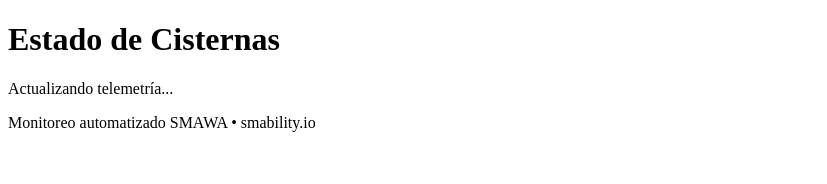
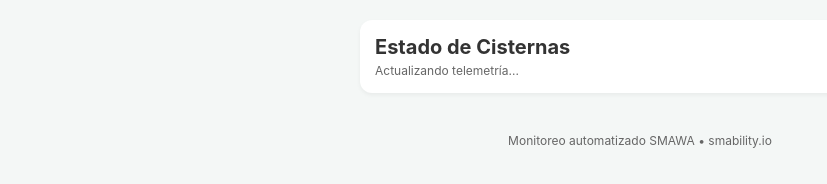
Before and after one commit to Kilobato04/smawa-telegram-alert, a website: page public/index.html in a window 1280 px wide. Shown: the whole page, without its empty margins (0-827 px from the left). Drawn offline with Linux system fonts and the light colour scheme.

Commit message:
Update water-panel.css

```diff
--- a/public/assets/css/water-panel.css
+++ b/public/assets/css/water-panel.css
@@ -1 +1,88 @@
-xx
+:root {
+    --bg-color: #f4f7f6;
+    --card-bg: #ffffff;
+    --primary-blue: #007acc;
+    --text-main: #333333;
+    --text-muted: #666666;
+    --alert-red: #e74c3c;
+    --ok-green: #2ecc71;
+}
+
+body {
+    margin: 0;
+    font-family: -apple-system, BlinkMacSystemFont, "Segoe UI", Roboto, sans-serif;
+    background-color: var(--bg-color);
+    display: flex;
+    justify-content: center;
+}
+
+.water-dashboard-container {
+    width: 600px;
+    background: var(--bg-color);
+    padding: 20px;
+    box-sizing: border-box;
+}
+
+.dashboard-header {
+    display: flex;
+    align-items: center;
+    margin-bottom: 20px;
+    background: var(--card-bg);
+    padding: 15px;
+    border-radius: 12px;
+    box-shadow: 0 2px 4px rgba(0,0,0,0.05);
+}
+
+.header-titles h1 {
+    margin: 0;
+    font-size: 20px;
+    color: var(--text-main);
+}
+
+.header-titles p {
+    margin: 4px 0 0 0;
+    font-size: 12px;
+    color: var(--text-muted);
+}
+
+.cisterns-grid {
+    display: grid;
+    grid-template-columns: 1fr 1fr;
+    gap: 15px;
+}
+
+.cistern-card {
+    background: var(--card-bg);
+    border-radius: 12px;
+    padding: 15px;
+    box-shadow: 0 2px 4px rgba(0,0,0,0.05);
+}
+
+.cistern-name {
+    font-size: 16px;
+    font-weight: bold;
+    margin: 0 0 10px 0;
+    color: var(--text-main);
+}
+
+.volume-display {
+    font-size: 24px;
+    font-weight: bold;
+    color: var(--primary-blue);
+    margin-bottom: 5px;
+}
+
+.flow-status {
+    font-size: 14px;
+    font-weight: 500;
+}
+
+.flow-negative { color: var(--alert-red); }
+.flow-positive { color: var(--ok-green); }
+
+.dashboard-footer {
+    text-align: center;
+    margin-top: 20px;
+    font-size: 12px;
+    color: var(--text-muted);
+}
```
